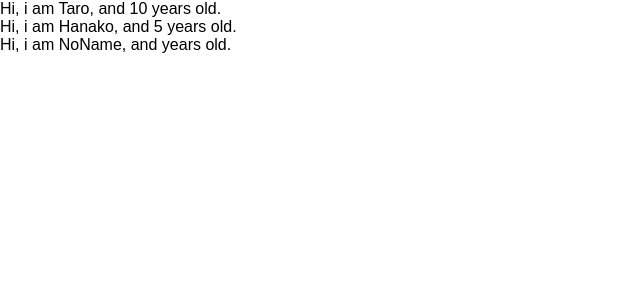
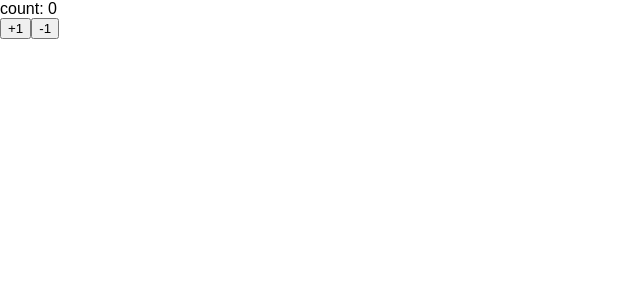
Before and after one commit to mizuno61/udemy-react-redux-crud-application, a React (Create React App) app: page / in a window 1280 px wide. Shown: the top 300 px of the page, without its empty margins (0-640 px from the left). Built offline with nearby package versions, Linux system fonts and the light colour scheme.

Commit message:
learn state and setState

```diff
--- a/src/App.js
+++ b/src/App.js
@@ -1,42 +1,31 @@
 import React, { Component } from 'react';
-import PropTypes from 'prop-types';
 
-// class App extends Component {
-//   render() {
-//     return (
-//       <React.Fragment>
-//         <label htmlFor="bar">bar</label>
-//         <input type="text" onChange={() => {console.log("I am clicked.")}}/>
-//       </React.Fragment>
-//     )
-//   }
-// }
 
-const App = () => {
-  const profiles = [
-    { name: "Taro", age: 10 },
-    { name: "Hanako", age: 5 },
-    { name: "NoName" }
-  ]
-  return (
-    <div>
-    {
-      profiles.map((profile, index) => {
-        return <User name={profile.name} age={profile.age} key={index}/>
-      })
-    }
+const App = () => (<Counter></Counter>)
 
-    </div>
-  )
-}
+class Counter extends Component {
+  constructor(props) {
+    super(props)
+    this.state = { count: 0 }
+  }
 
-const User = (props) => {
-  return <div>Hi, i am {props.name}, and {props.age} years old.</div>
-}
+  handlePlusButton = () => {
+    this.setState({count: this.state.count + 1})
+  }
 
-User.propTypes = {
-  name: PropTypes.string,
-  age: PropTypes.number.isRequired
+  handleMinusButton = () => {
+    this.setState({count: this.state.count - 1})
+  }
+
+  render() {
+    return (
+      <React.Fragment>
+      <div>count: { this.state.count }</div>
+      <button onClick={this.handlePlusButton}>+1</button>
+      <button onClick={this.handleMinusButton}>-1</button>
+      </React.Fragment>
+    )
+  }
 }
 
 export default App;
```
